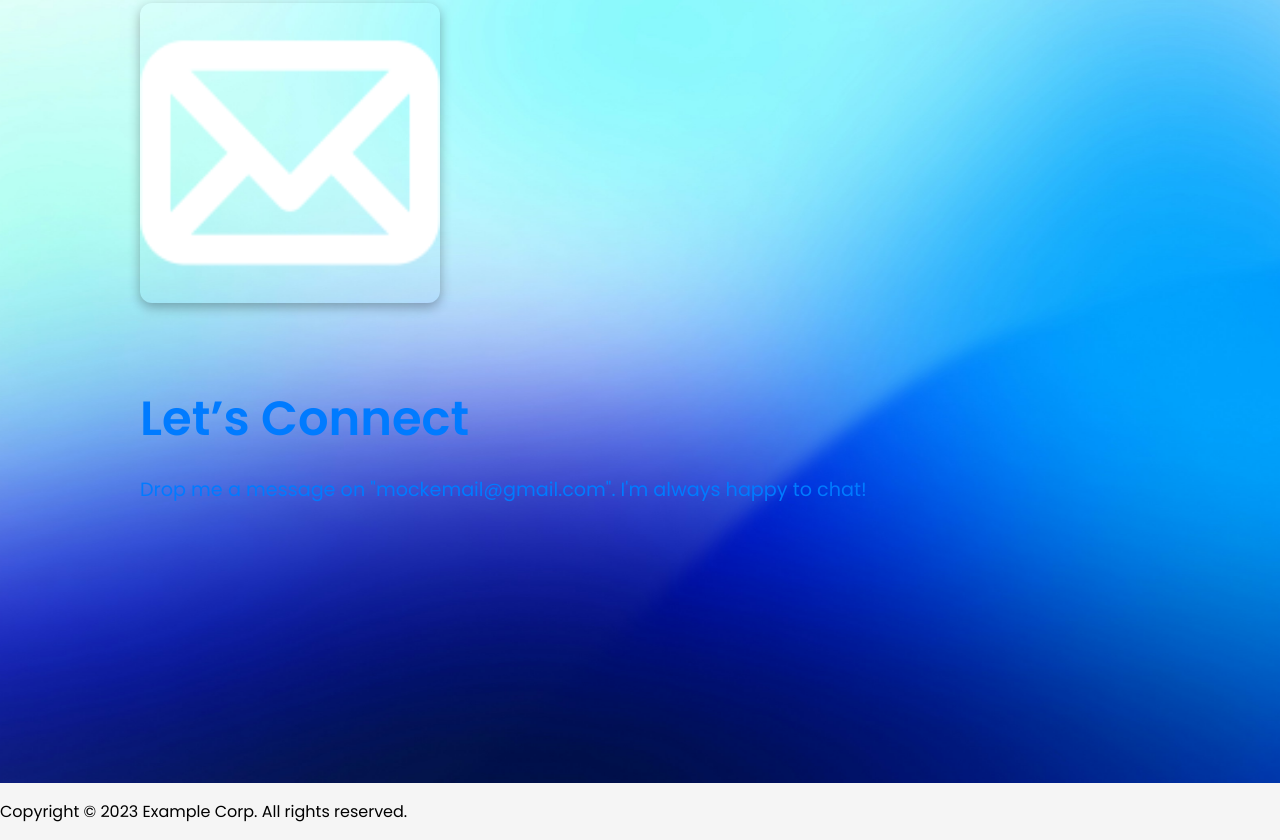
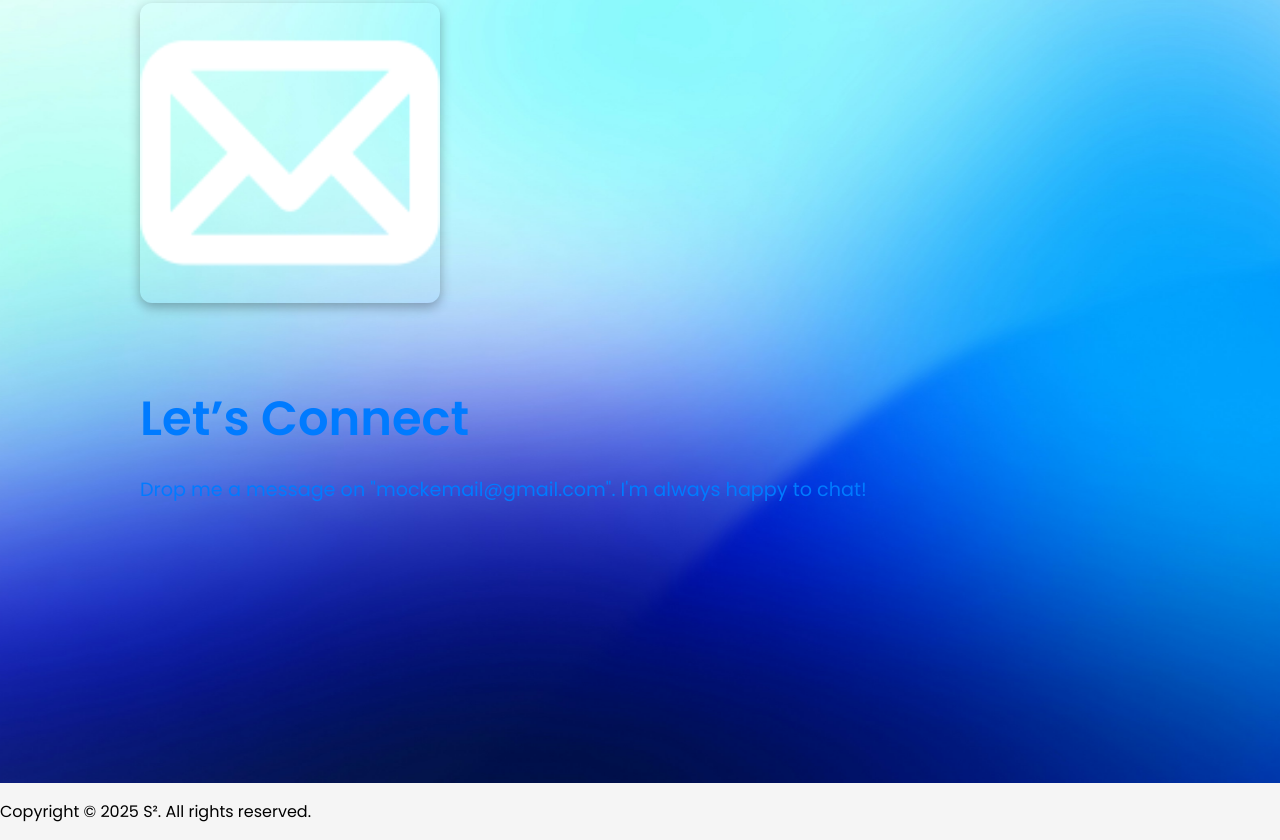
Before and after one commit to iZueno/PRODIGY_WD_01, a plain HTML site: page index.html in a window 1280 px wide. Shown: the part 2817-3657 px from the top of the page. Drawn offline with Linux system fonts and the light colour scheme; a script that the page names is missing.

Commit message:
Update index.html

```diff
--- a/index.html
+++ b/index.html
@@ -58,5 +58,5 @@
 
     <script src="landing_script.js"></script>
 </body>
-<p>Copyright &copy; 2023 Example Corp. All rights reserved.</p>
+<p center>Copyright &copy; 2025 S². All rights reserved.</p>
 </html>
```
